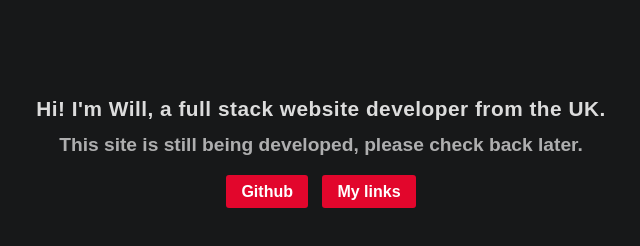
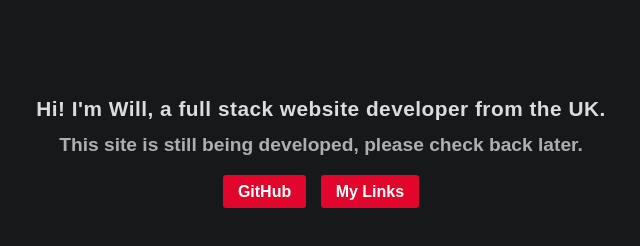
Before and after one commit to wclarkedev/will.net, a plain HTML site: page index.html in a window 1280 px wide. Shown: the full height of the page, 319-959 px from the left. Drawn offline with Linux system fonts and the light colour scheme.

Commit message:
Update index.html

```diff
--- a/index.html
+++ b/index.html
@@ -13,8 +13,8 @@
             <h1>Hi! I'm Will, a full stack website developer from the UK.</h1>
             <h2>This site is still being developed, please check back later.</h2>
             <div id="buttons">
-                <a href="https://github.com/wclarkey">Github</a>
-                <a href="https://solo.to/wclarke">My links</a>
+                <a href="https://github.com/wclarkey">GitHub</a>
+                <a href="https://will.clarke.ml">My Links</a>
             </div>
         </section>
     </body>
```
